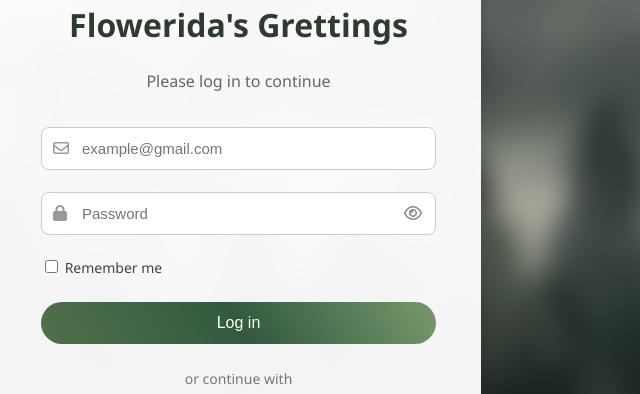
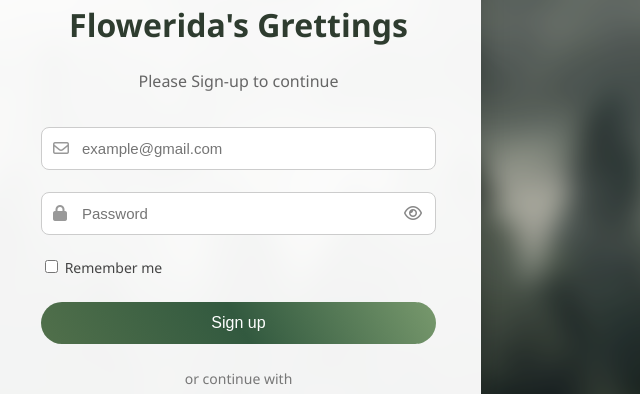
Before and after one commit to Urgekol/Log_in_Pages, a website with bundled scripts: page Log_3/public/signin.html in a window 1280 px wide. Shown: the part 186-580 px from the top of the page, 599-1239 px from the left. Built offline with nearby package versions, Linux system fonts and the light colour scheme; no server answers.

Commit message:
once commited

```diff
--- a/Log_3/public/signin.html
+++ b/Log_3/public/signin.html
@@ -18,7 +18,7 @@
 
       <div class="right">
         <h1>Flowerida's Grettings</h1>
-        <p class="subtitle">Please log in to continue</p>
+        <p class="subtitle">Please Sign-up to continue</p>
 
         <form id="loginForm" class="login-form" autocomplete="off">
 
@@ -43,7 +43,7 @@
             </label>
           </div>
 
-          <button type="submit" class="login-btn" id="loginBtn">Log in</button>
+          <button type="submit" class="login-btn" id="loginBtn">Sign up</button>
 
           <div class="divider">
             <span>or continue with</span>
```
